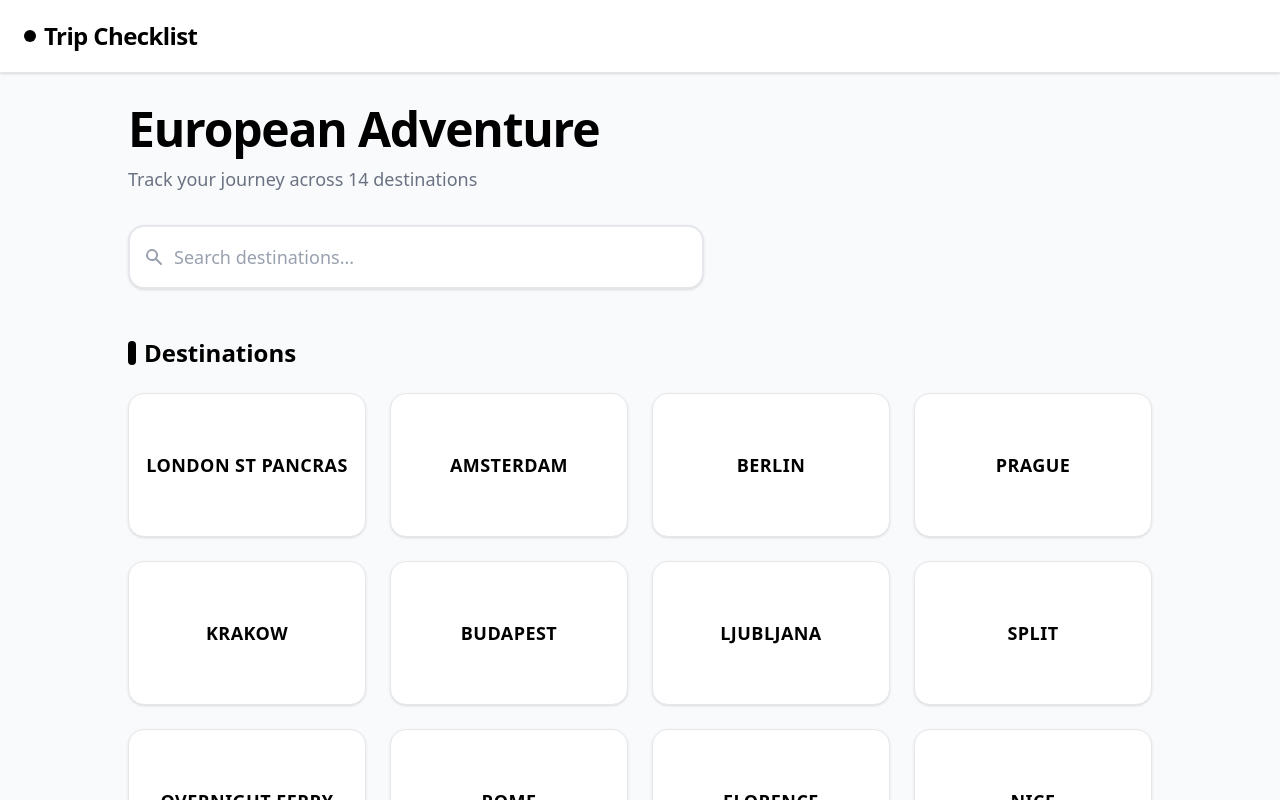
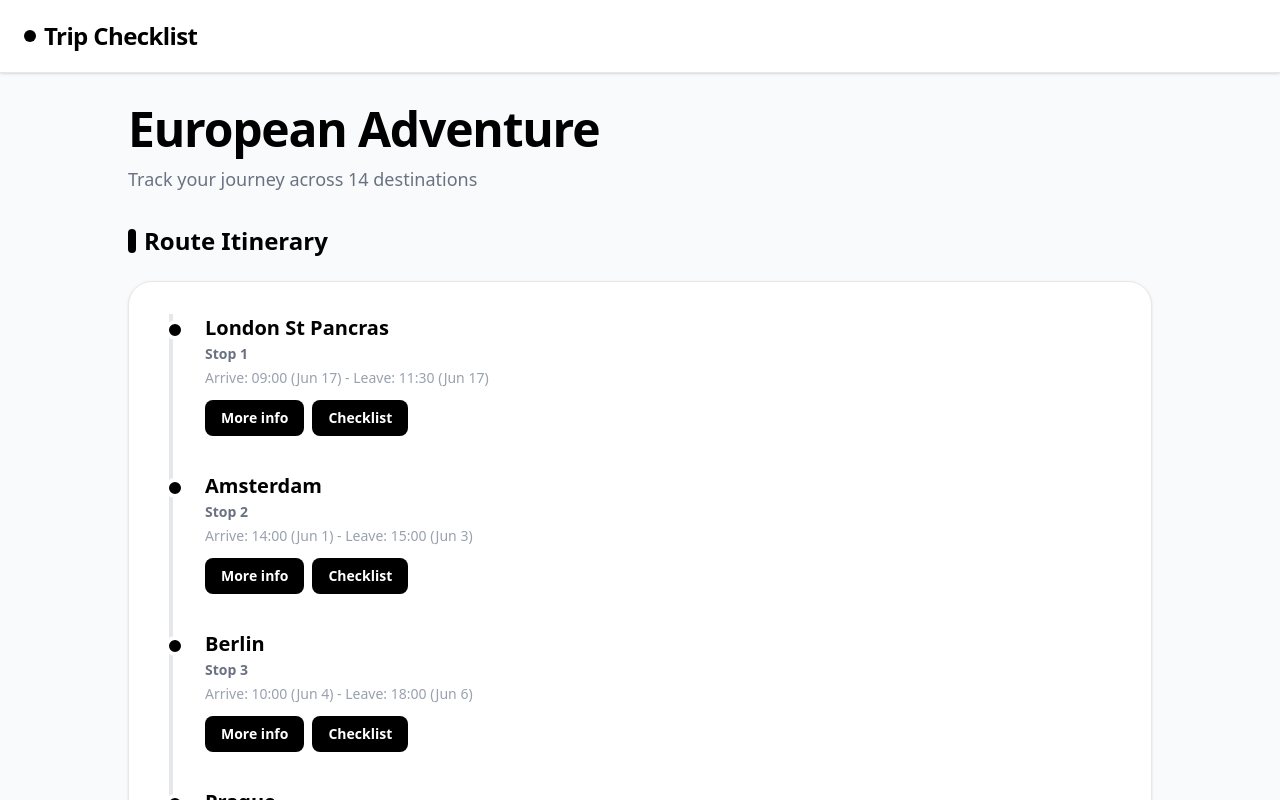
Before and after one commit to GeorgeMunday/checklist, a Next.js app: page / in a window 1280 px wide. Built offline with nearby package versions, Linux system fonts and the light colour scheme.

Commit message:
remove buttons

```diff
--- a/app/components/form/form.tsx
+++ b/app/components/form/form.tsx
@@ -139,7 +139,7 @@ const Form = ({ tableName }: FormProps) => {
 
       {loading && (
         <div className="flex items-center justify-center flex-1">
-          <div className="animate-spin rounded-full h-12 w-12 border-b-2 border-green-600"></div>
+          <div className="animate-spin rounded-full h-12 w-12 border-b-6 border-black"></div>
         </div>
       )}
 
@@ -164,7 +164,7 @@ const Form = ({ tableName }: FormProps) => {
             </div>
             <div className="w-full bg-gray-200 rounded-full h-2 sm:h-3 overflow-hidden shadow-inner">
               <div
-                className="bg-green-600 h-full transition-all duration-500 ease-out"
+                className="bg-black h-full transition-all duration-500 ease-out"
                 style={{ width: `${completionPercentage}%` }}
               ></div>
             </div>
@@ -187,7 +187,7 @@ const Form = ({ tableName }: FormProps) => {
                       checked={item.completed || false}
                       value={item.id}
                       onChange={() => handleCheck(item.id)}
-                      className="w-5 h-5 sm:w-6 sm:h-6 cursor-pointer accent-green-600 rounded flex-shrink-0"
+                      className="w-5 h-5 sm:w-6 sm:h-6 cursor-pointer accent-black rounded "
                     />
                     <span
                       className={`flex-1 text-base sm:text-lg min-w-0 font-medium ${
@@ -199,7 +199,7 @@ const Form = ({ tableName }: FormProps) => {
                       {item.item}
                     </span>
                     {item.completed && (
-                      <span className="text-green-600 text-lg sm:text-xl font-bold flex-shrink-0">
+                      <span className="text-black text-lg sm:text-xl font-bold ">
                         Done
                       </span>
                     )}
--- a/app/page.tsx
+++ b/app/page.tsx
@@ -8,11 +8,6 @@ import cities from "@/data/cities.json";
 
 export default function Home() {
   const [searchQuery, setSearchQuery] = useState("");
-  const [showPlaces, setShowPlaces] = useState(false);
-
-  const filteredCities = cities.filter((city) =>
-    city.name.toLowerCase().includes(searchQuery.toLowerCase()),
-  );
 
   return (
     <div className="h-screen flex flex-col bg-gray-50">
@@ -26,63 +21,6 @@ export default function Home() {
             <p className="text-base sm:text-lg text-gray-500 font-medium">
               Track your journey across 14 destinations
             </p>
-          </div>
-
-          <div className="relative mb-12 max-w-xl mx-auto sm:mx-0">
-            <div className="absolute inset-y-0 left-0 pl-4 flex items-center pointer-events-none">
-              <svg
-                className="h-5 w-5 text-gray-400"
-                viewBox="0 0 20 20"
-                fill="currentColor"
-              >
-                <path
-                  fillRule="evenodd"
-                  d="M8 4a4 4 0 100 8 4 4 0 000-8zM2 8a6 6 0 1110.89 3.476l4.817 4.817a1 1 0 01-1.414 1.414l-4.816-4.816A6 6 0 012 8z"
-                  clipRule="evenodd"
-                />
-              </svg>
-            </div>
-            <input
-              type="text"
-              placeholder="Search destinations..."
-              value={searchQuery}
-              onChange={(e) => setSearchQuery(e.target.value)}
-              className="block w-full pl-11 pr-4 py-3 sm:py-4 border-2 border-gray-200 shadow-sm bg-white text-black placeholder-gray-400 rounded-2xl focus:border-green-600 focus:ring-0 focus:outline-none transition-all duration-300 font-medium text-base sm:text-lg"
-            />
-          </div>
-
-          <div className="mb-14">
-            <h2 className="text-2xl font-extrabold text-black mb-6 flex items-center gap-2">
-              <span className="w-2 h-6 bg-black inline-block rounded-sm"></span>
-              Destinations
-            </h2>
-            {filteredCities.length === 0 ? (
-              <div className="text-center py-12">
-                <p className="text-lg text-gray-500 font-medium">
-                  No destinations found matching &quot;{searchQuery}&quot;
-                </p>
-              </div>
-            ) : (
-              <div className="grid grid-cols-1 sm:grid-cols-2 lg:grid-cols-3 xl:grid-cols-4 gap-4 sm:gap-6">
-                {filteredCities.map((city, idx) => (
-                  <Link
-                    key={idx}
-                    href={`/city/${city.name.toLowerCase().replace(/\s+/g, "_")}`}
-                  >
-                    <motion.button
-                      whileTap={{ scale: 0.95 }}
-                      className="w-full h-28 sm:h-36 rounded-2xl font-bold bg-white text-black border border-gray-200 shadow-sm flex flex-col items-center justify-center overflow-hidden relative"
-                    >
-                      <div className="flex flex-col items-center justify-center h-full gap-1 relative z-10 px-4 w-full">
-                        <span className="text-base sm:text-lg font-extrabold leading-tight text-center line-clamp-2 uppercase tracking-wide">
-                          {city.name}
-                        </span>
-                      </div>
-                    </motion.button>
-                  </Link>
-                ))}
-              </div>
-            )}
           </div>
 
           <div>
@@ -111,11 +49,19 @@ export default function Home() {
                       <Link
                         href={`/places/${city.name.toLowerCase().replace(/\s+/g, "_")}`}
                       >
-                        <span className="inline-block bg-black text-white px-4 py-2 rounded-lg font-bold text-sm hover:bg-gray-800 transition-colors">
+                        <span className="inline-block bg-black text-white px-4 py-2 rounded-lg mr-2 font-bold text-sm hover:bg-gray-800 transition-colors">
                           More info
                         </span>
                       </Link>
+                      <Link
+                        href={`/city/${city.name.toLowerCase().replace(/\s+/g, "_")}`}
+                      >
+                        <span className="inline-block bg-black text-white px-4 py-2 rounded-lg font-bold text-sm hover:bg-gray-800 transition-colors">
+                          Checklist
+                        </span>
+                      </Link>
                     </div>
+                    <div className="mt-3"></div>
                   </div>
                 ))}
               </div>
```
